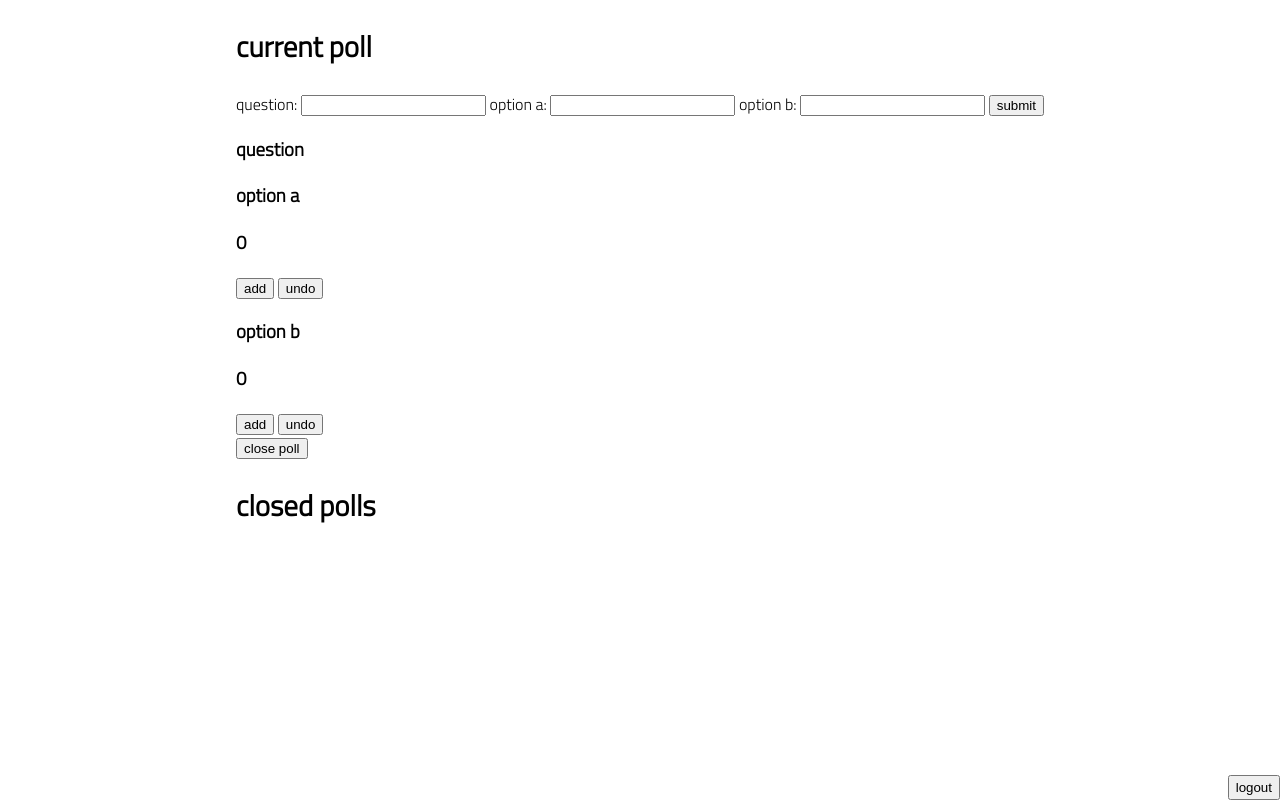
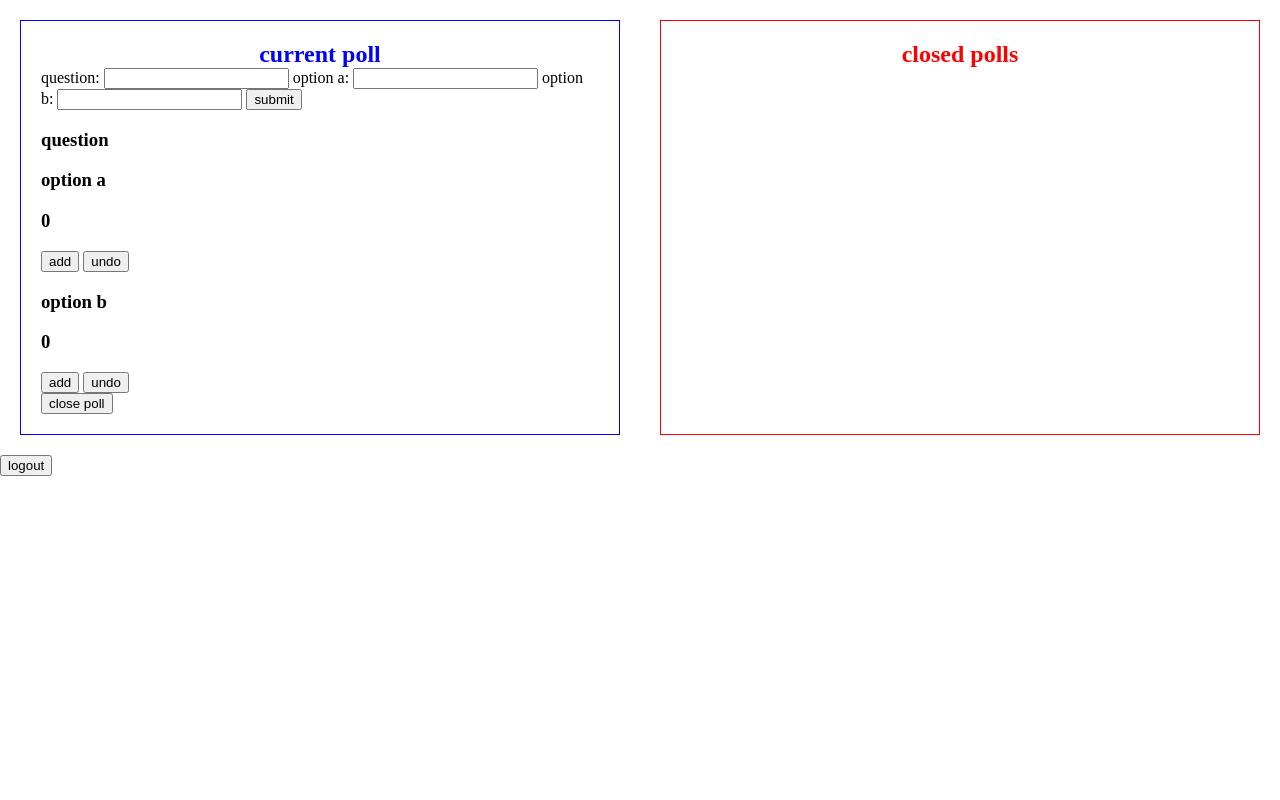
Before and after one commit to oliviaamiller/poll-supabase, a plain HTML site: page polls/index.html in a window 1280 px wide. Drawn offline with nearby package versions, Linux system fonts and the light colour scheme.

Commit message:
working!

```diff
--- a/fetch-utils.js
+++ b/fetch-utils.js
@@ -12,6 +12,8 @@ export async function signUpUser(email, password) {
 
 export async function signInUser(email, password) {
     const response = await client.auth.signIn({ email, password });
+
+    console.log(client.auth.user(), 'after');
 
     return response.user;
 }
--- a/render-utils.js
+++ b/render-utils.js
@@ -7,6 +7,11 @@ export function renderPoll(poll) {
 
     div.classList.add('poll');
 
+    optionA.textContent = poll.optionA;
+    optionB.textContent = poll.optionB;
+    aVotes.textContent = poll.aVotes;
+    bVotes.textContent = poll.bVotes;
+
     div.append(optionA, aVotes, optionB, bVotes);
 
     return div;
--- a/styles/style.css
+++ b/styles/style.css
@@ -1,91 +1,43 @@
-
-body {
-    /* feel free to update these css variables for a quick theme */
-
-    --color1: white;
-    --color2: white;
-    --color3: white;
-    --color4: white;
-    --color5: white;
-
-    /* https://coolors.co/generate and click export -> scss to get the colors to copy and paste below*/
-
-    /* --color1: hsla(349, 69%, 76%, 1);
-    --color2: hsla(207, 67%, 44%, 1);
-    --color3: hsla(200, 61%, 56%, 1);
-    --color4: hsla(187, 41%, 94%, 1);
-    --color5: hsla(170, 28%, 95%, 1); */
-
-    /* --color1: hsla(45, 86%, 83%, 1);
-    --color2: hsla(135, 65%, 98%, 1);
-    --color3: hsla(315, 37%, 86%, 1);
-    --color4: hsla(45, 73%, 98%, 1);
-    --color5: hsla(224, 40%, 79%, 1); */
-
-    --header-height: 80px;
-    --shadow: 0px 10px 20px -12px rgba(0,0,0,0.45);
-    --gutter: 30px;
-    --footer-height: 25px;
-
-    font-family: 'Titillium Web', sans-serif;
-    background-color: var(--color2);
+* {
+    box-sizing: border-box;
 }
 
-main {
-    display: flex;
-    flex-direction: column;
-    justify-content: center;
-    align-items: center;
-    margin-bottom: calc(var(--footer-height));
+html, body {
+    width: 100%;
+    height: 100%;
+    padding: 0;
+    margin: 0;
 }
 
-section {
-    background-color: var(--color5);
-    max-width: 80%;
+.container {
     display: flex;
-    flex-direction: column;
-    justify-content: center;
-    align-items: center;
-    padding-top: var(--gutter);
-    padding-bottom: var(--gutter);
-    margin-top: var(--gutter);
-    margin-bottom: var(--gutter);
-    border: solid 2px var(--color1);
+    flex-direction: row;
+    justify-content: space-evenly;
 }
 
-header {
-    display: flex;
-    justify-content: flex-end;
-    background-color: var(--color3);
-    height: var(--header-height);
-    box-shadow: var(--shadow);
+.left {
+    border: blue 1px solid;
+    width: 50%;
+    height: 100%;
+    padding: 20px;
+    margin: 20px;
 }
 
-
-h2 {
-    font-size: 1.8rem;
-    font-weight: bold;
+.left h2 {
+    color: blue;
+    text-align: center;
+    margin: 0;
 }
 
-.gutter-right {
-    margin-right: 20px;
+.right {
+    border: red 1px solid;
+    width: 50%;
+    padding: 20px;
+    margin: 20px;
 }
 
-header img {
-    height: var(--header-height);
+.right h2 {
+    color: red;
+    text-align: center;
+    margin: 0;
 }
-
-p {
-    margin: var(--gutter);
-}
-
-footer {
-    position: fixed;
-    width: 100%;
-    bottom: 0;
-    height: var(--footer-height);
-    display: flex;
-    justify-content: flex-end;
-    background-color: var(--color3);
-    box-shadow: var(--shadow);
-}
```
Also changed, not shown: app.js (+12 -5 lines).
